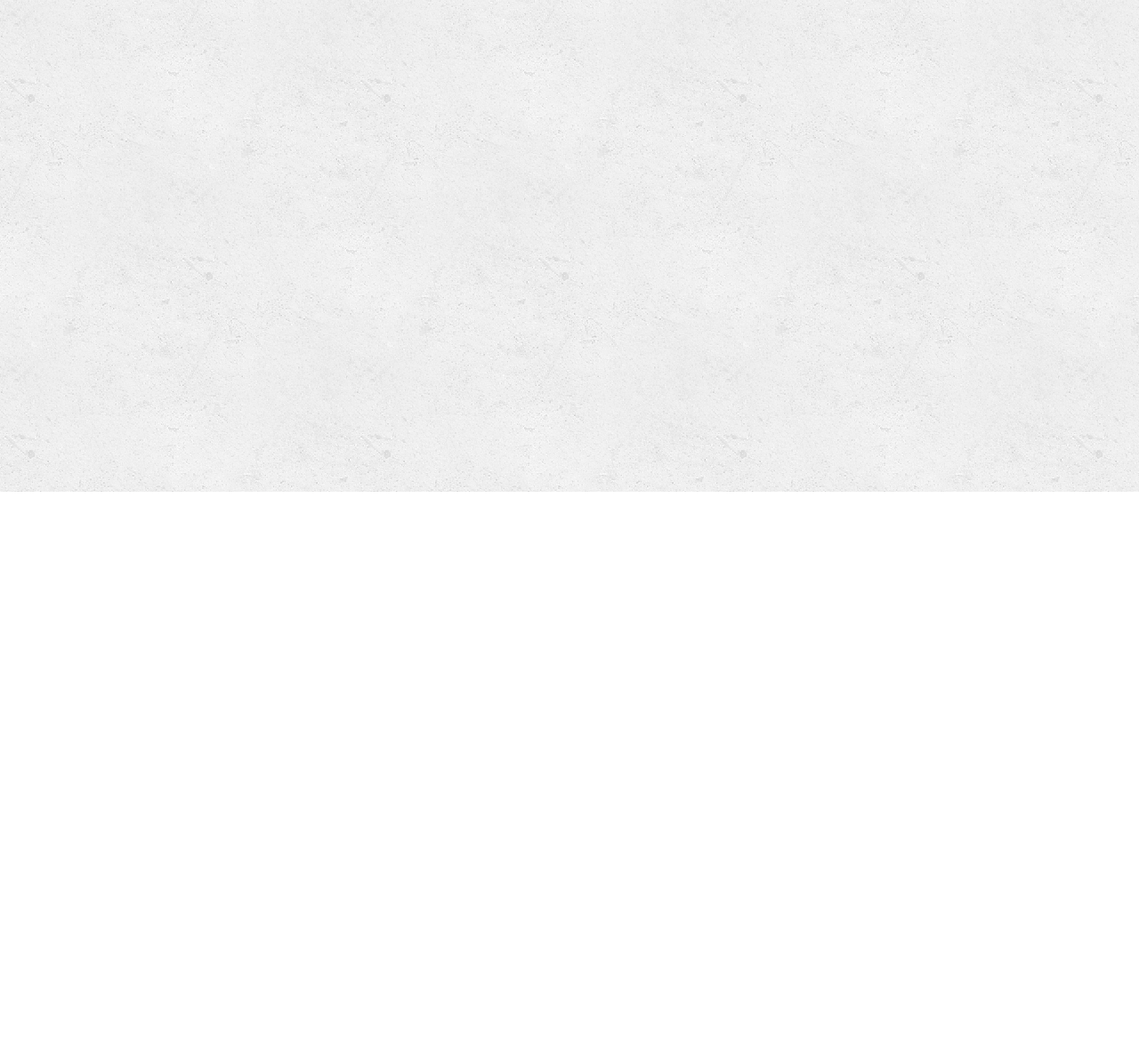
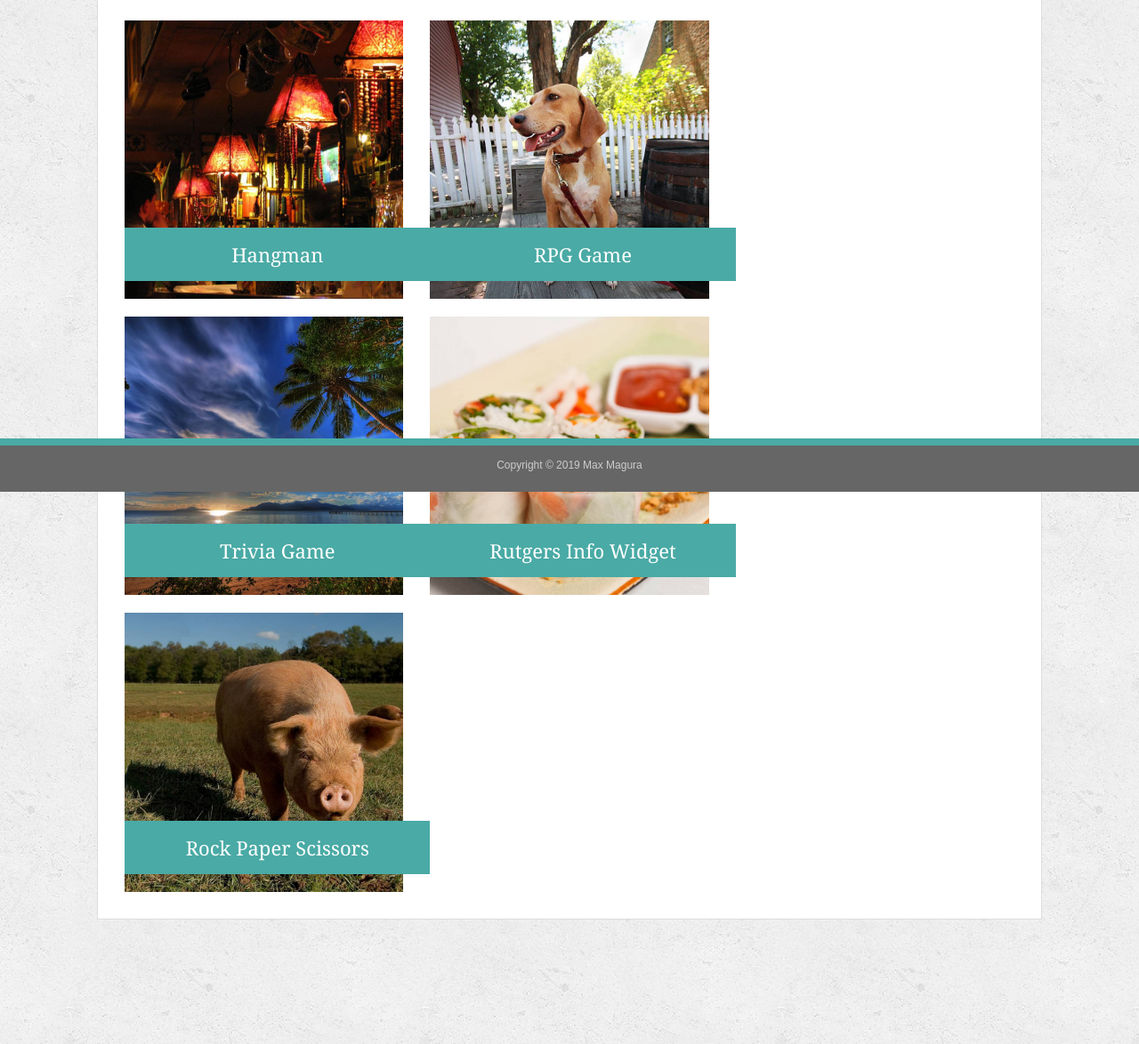
Before and after one commit to max-magura/Bootstrap-Portfolio, a plain HTML site: page portfolio.html in a window 1280 px wide. Shown: the part 247-1421 px from the top of the page at 89% size. Before the commit the page ends 800 px from the top, so only its background shows below. Drawn offline with nearby package versions, Linux system fonts and the light colour scheme.

Commit message:
added in images through three different rows with their own columns

```diff
--- a/css/style.css
+++ b/css/style.css
@@ -111,28 +111,11 @@ body {
       margin-bottom: 140px;
   }
 
-  .work {
-      position: relative;
-      float: left;
-      width: 274px;
-      margin: 20px 0 25px;
-      overflow: auto;
-  }
 
-  .work:nth-child(even) {
-      margin-right: 40px;
-  }
-
-  .work img {
+  .thumbnail h3 {
+      position: absolute;
       width: 100%;
-      border: 0 none;
-      opacity: 0.8;
-  }
-
-  .work h3 {
-      position: absolute;
       bottom: 20px;
-      width: 100%;
       padding: 15px;
       margin-bottom: 0;
       font-weight: 300;
@@ -141,6 +124,11 @@ body {
       text-align: center;
       background: #4aaaa5;
       border-bottom: 0;
+  }
+
+  .thumbnail {
+      margin-top: 20px;
+
   }
 
   .headshot-image {
--- a/portfolio.html
+++ b/portfolio.html
@@ -35,6 +35,78 @@
         </div>
     </div>
 
+    <div class="container-fullwidth">
+        <div class="row justify-content-center">
+        <div class="col-md-10">
+            <div id="main-container">
+
+                <h1>Portfolio</h1>
+
+                <div class="row">
+                        <div class="col-md-4">
+                          <div class="thumbnail">
+                              <img src="images/hangman.jpg" alt="Hangman" style="width:100%">
+                              <h3>Hangman</h3>
+                          </div>
+                        </div>
+
+                        <div class="col-md-4">
+                          <div class="thumbnail">
+                              <img src="images/rpg.jpg" alt="RPG Game" style="width:100%">
+                              <h3>RPG Game</h3>
+                          </div>
+                        </div>
+
+                        <div class="col-md-4">
+                        </div>
+                </div>
+
+                <div class="row">
+                        <div class="col-md-4">
+                          <div class="thumbnail">
+                              <img src="images/trivia.jpg" alt="Trivia Game" style="width:100%">
+                              <h3>Trivia Game</h3>
+                          </div>
+                        </div>
+
+                        <div class="col-md-4">
+                          <div class="thumbnail">
+                              <img src="images/rutgers.jpg" alt="Rutgers Info Widget" style="width:100%">
+                              <h3>Rutgers Info Widget</h3>
+                          </div>
+                        </div>
+
+                        <div class="col-md-4">
+                        </div>
+                </div>
+
+                <div class="row">
+                        <div class="col-md-4">
+                          <div class="thumbnail">
+                              <img src="images/rockpaperscissor.jpg" alt="Rock Paper Scissors"style="width:100%">
+                              <h3>Rock Paper Scissors</h3>
+                          </div>
+                        </div>
+
+                        <div class="col-md-4">
+                        </div>
+
+                        <div class="col-md-4">
+                        </div>
+                </div>
+
+
+            </div>
+        </div>
+    </div>
+</div>
+
+<footer class="footer fixed-bottom">
+    <div class="container">
+      <span>Copyright &copy; 2019 Max Magura</span>
+    </div>
+</footer>
+
 
 </body>
 </html>
```
